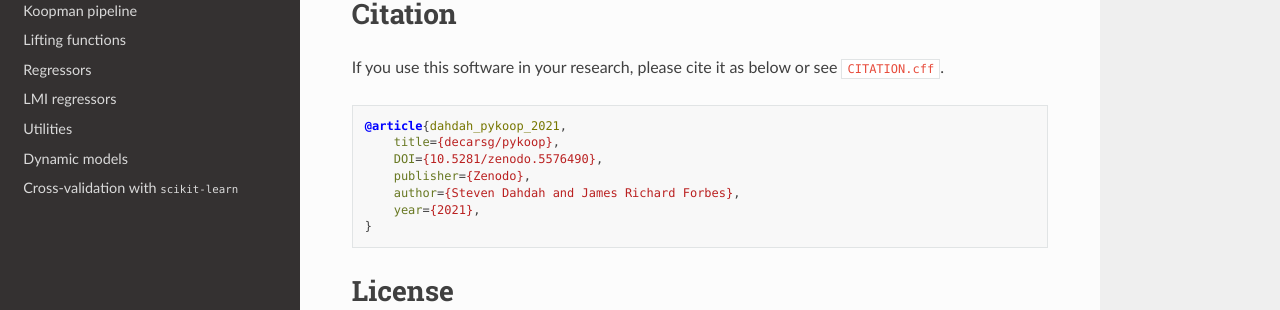
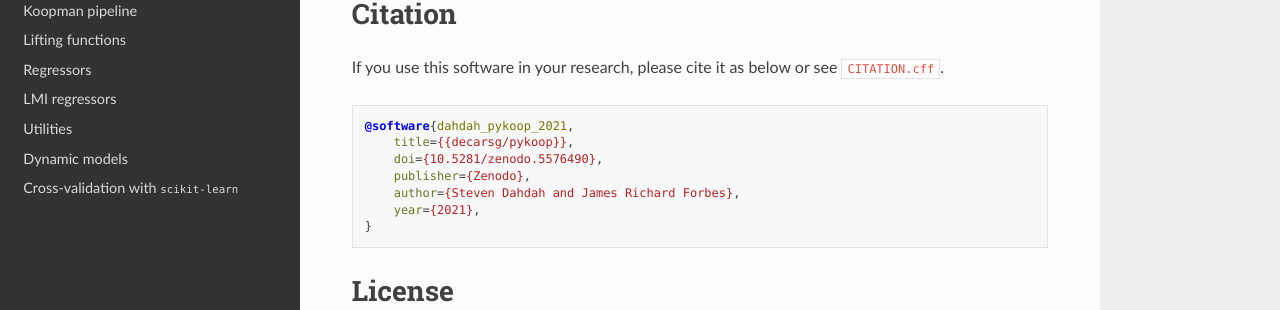
Before and after one commit to decargroup/pykoop, a Sphinx documentation site: the page built from doc/index.rst, in a window 1280 px wide and 900 px high, scrolled down 3434 px. Shown: the part 141-451 px from the top of the window. Built offline with Sphinx 7.4.7 and the Read the Docs theme 2.0.0, drawn with Linux system fonts in a browser that asks for light colours.

Commit message:
Adjust citation

```diff
--- a/README.rst
+++ b/README.rst
@@ -173,9 +173,9 @@ If you use this software in your research, please cite it as below or see
 
 .. code-block:: bibtex
 
-    @article{dahdah_pykoop_2021,
-        title={decarsg/pykoop},
-        DOI={10.5281/zenodo.5576490},
+    @software{dahdah_pykoop_2021,
+        title={{decarsg/pykoop}},
+        doi={10.5281/zenodo.5576490},
         publisher={Zenodo},
         author={Steven Dahdah and James Richard Forbes},
         year={2021},
--- a/doc/index.rst
+++ b/doc/index.rst
@@ -188,9 +188,9 @@ If you use this software in your research, please cite it as below or see
 
 .. code-block:: bibtex
 
-    @article{dahdah_pykoop_2021,
-        title={decarsg/pykoop},
-        DOI={10.5281/zenodo.5576490},
+    @software{dahdah_pykoop_2021,
+        title={{decarsg/pykoop}},
+        doi={10.5281/zenodo.5576490},
         publisher={Zenodo},
         author={Steven Dahdah and James Richard Forbes},
         year={2021},
```
